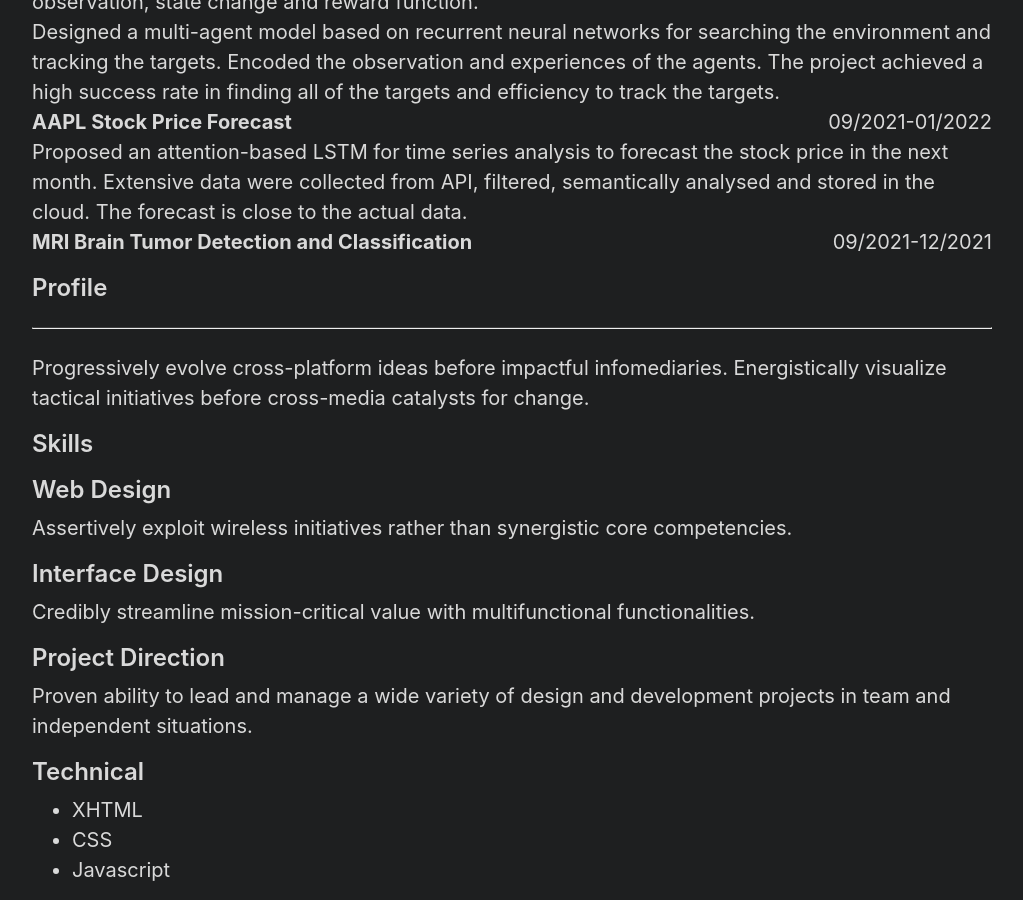
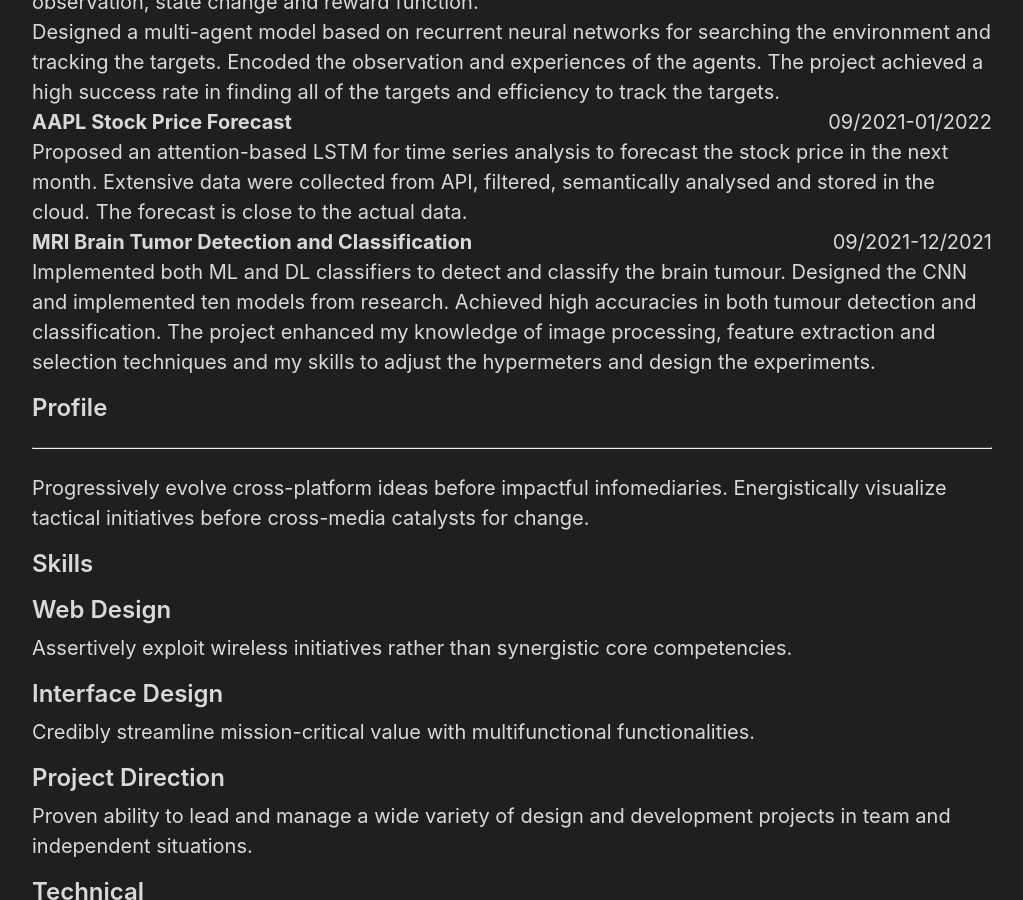
Before and after one commit to Zhao-Mingyang/zhao-mingyang.github.io, a Jekyll site: the page built from about.md, in a window 1280 px wide and 900 px high, scrolled down 540 px. Shown: the whole window, without its empty margins (128-1151 px from the left). Built offline with Jekyll 4.4.1, drawn with Linux system fonts in a browser that asks for light colours.

Commit message:
Update default.html

```diff
--- a/_layouts/default.html
+++ b/_layouts/default.html
@@ -34,6 +34,9 @@
 	from API, filtered, semantically analysed and stored in the cloud. The forecast is close to the actual data. <br>
 	<div style="float:left; text-align:left"> <b> MRI Brain Tumor Detection and Classification </b> </div>
 		     <div style="float:right; text-align:right"> 09/2021-12/2021</div> <br>
+	Implemented both ML and DL classifiers to detect and classify the brain tumour. Designed the CNN and implemented ten models
+	from research. Achieved high accuracies in both tumour detection and classification. The project enhanced my knowledge of image
+	processing, feature extraction and selection techniques and my skills to adjust the hypermeters and design the experiments.
 
       </main>
 
```
